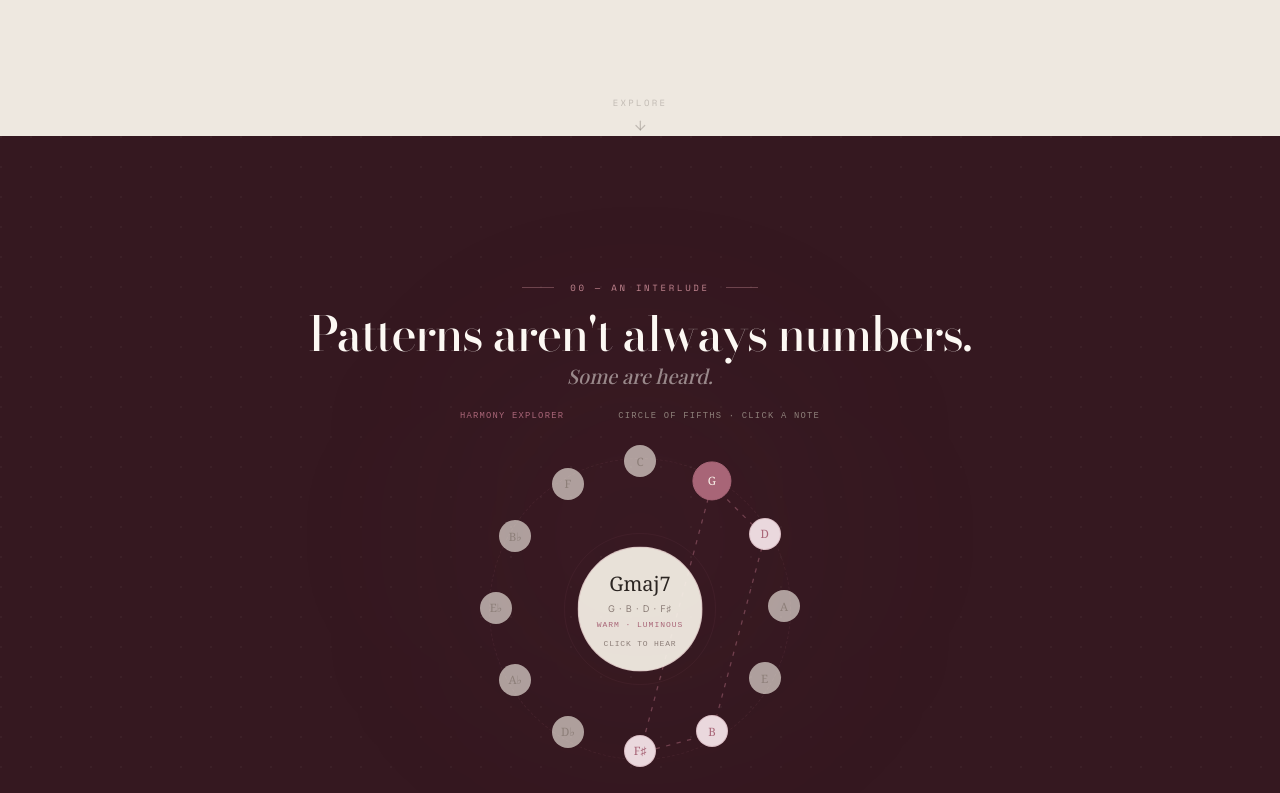
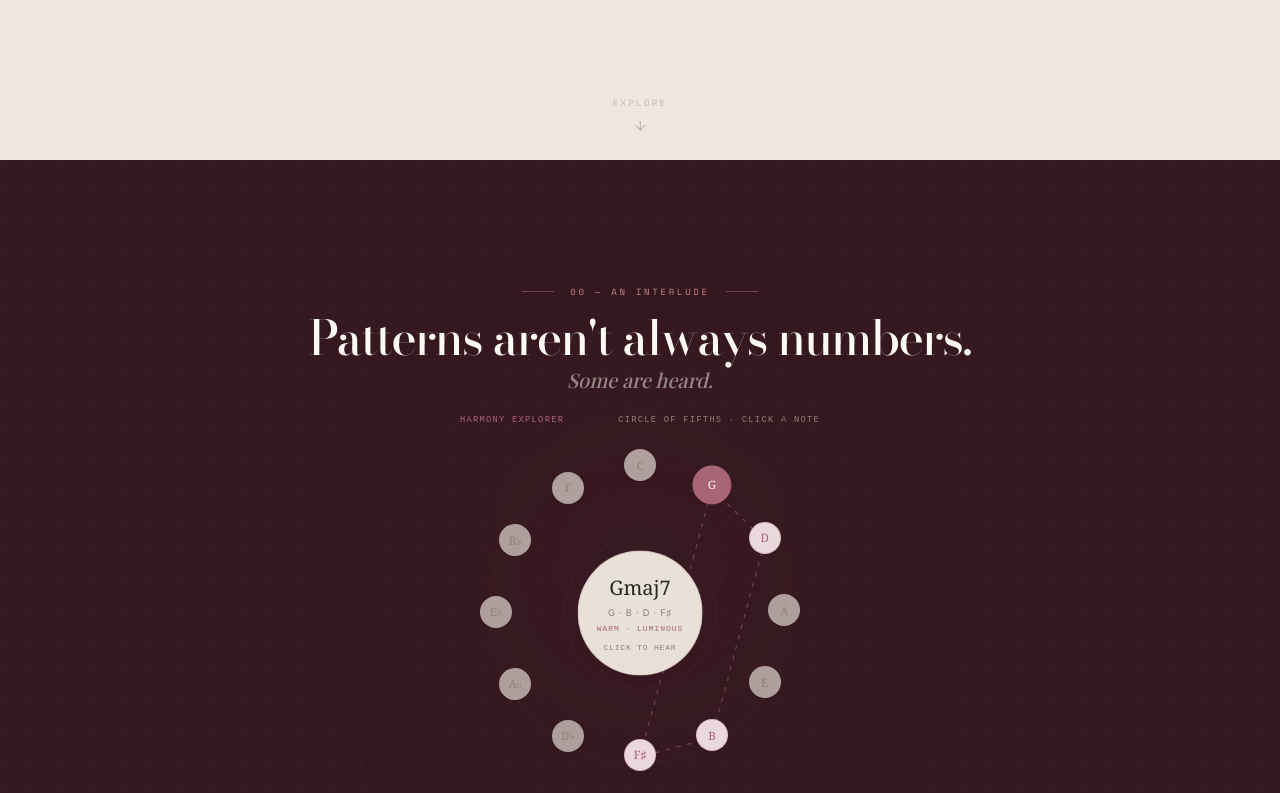
Before and after one commit to mandaakini/portfolio, a Next.js app: page / in a window 1280 px wide. Shown: the part 640-1433 px from the top of the page. Built offline with nearby package versions, Linux system fonts and the light colour scheme.

Commit message:
Extend harmony section background

```diff
--- a/components/HarmonySection.tsx
+++ b/components/HarmonySection.tsx
@@ -8,7 +8,7 @@ export default function HarmonySection() {
   return (
     <section
       id="harmony"
-      className="relative -mt-6 flex min-h-screen scroll-mt-20 items-center overflow-hidden bg-oxblood px-6 pb-10 pt-16 text-porcelain sm:px-8 sm:pb-12 sm:pt-20"
+      className="relative flex min-h-[calc(100svh+1.5rem)] scroll-mt-20 items-center overflow-hidden bg-oxblood px-6 pb-16 pt-10 text-porcelain sm:px-8 sm:pb-20 sm:pt-12"
     >
       {/* Subtle dotted texture */}
       <div
```
